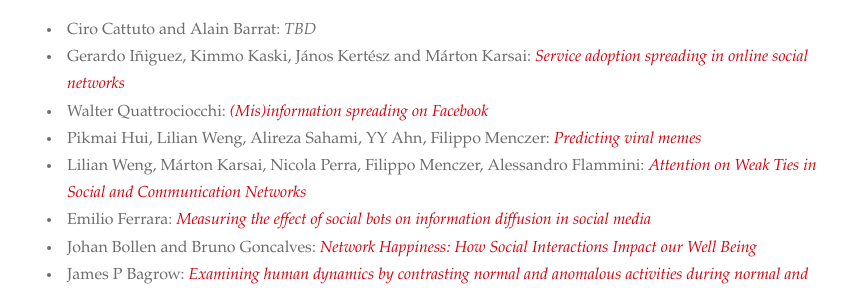
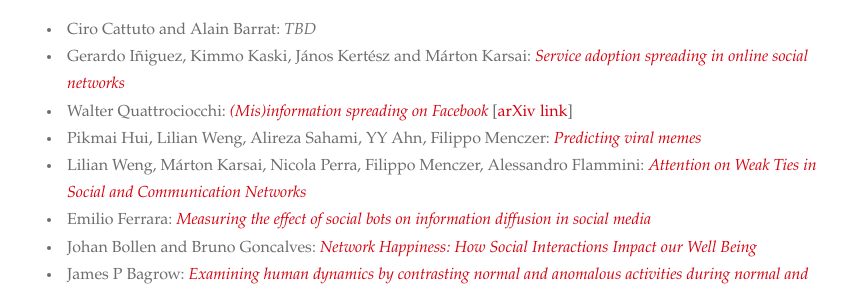
Before and after one commit to socialcontagionbook/socialcontagionbook.github.io, a Jekyll site: the page built from index.md, in a window 1280 px wide and 900 px high, scrolled down 622 px. Shown: the part 156-448 px from the top of the window, without its empty margins (208-1059 px from the left). Built offline with Jekyll 4.4.1, drawn with Linux system fonts in a browser that asks for light colours; some web fonts are replaced; our own code applies the rules of GitHub Pages for plain Markdown files.

Commit message:
Update index.md
added Quattrociocchi arxiv link

```diff
--- a/index.md
+++ b/index.md
@@ -26,7 +26,7 @@
 
 * Ciro Cattuto and Alain Barrat: _TBD_
 * Gerardo Iñiguez, Kimmo Kaski, János Kertész and Márton Karsai: [_Service adoption spreading in online social networks_](#iniquez)
-* Walter Quattrociocchi: [_(Mis)information spreading on Facebook_](#quattrociocchi)
+* Walter Quattrociocchi: [_(Mis)information spreading on Facebook_](#quattrociocchi) \[[arXiv link](https://arxiv.org/abs/1706.09494)\]
 * Pikmai Hui, Lilian Weng, Alireza Sahami, YY Ahn, Filippo Menczer: [_Predicting viral memes_](#hui)
 * Lilian Weng, Márton Karsai, Nicola Perra, Filippo Menczer, Alessandro Flammini: [_Attention on Weak Ties in Social and Communication Networks_](#weng)
 * Emilio Ferrara: [_Measuring the effect of social bots on information diffusion in social media_](#ferrara)
```
